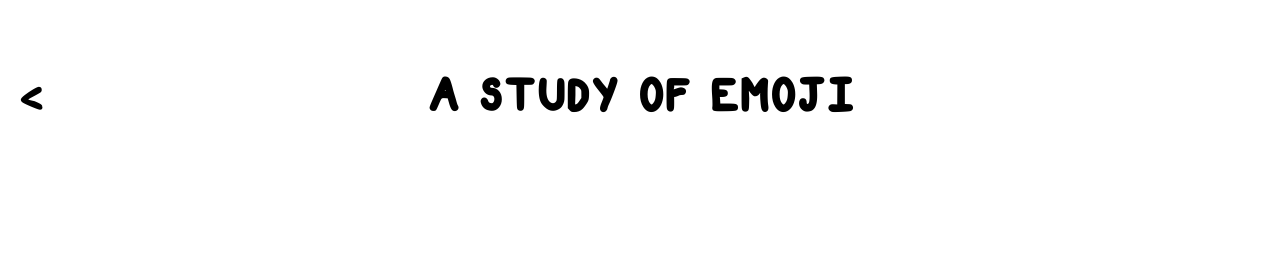
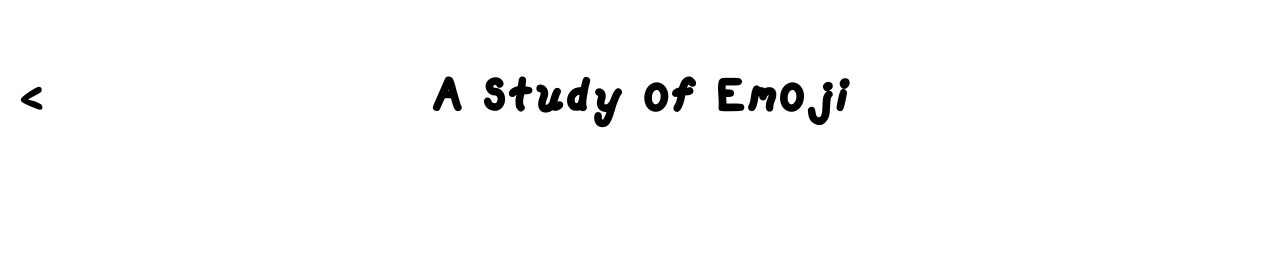
Before and after one commit to barnesy/portfolio, a Jekyll site: the page built from _posts/2018-08-6-buzz-msg.md, in a window 1280 px wide. Shown: the top 266 px of the page. Built offline with Jekyll 4.4.1, drawn with Linux system fonts in a browser that asks for light colours; some of the changed text lies outside the part shown.

Commit message:
Fix: typo

```diff
--- a/_posts/2018-08-6-buzz-msg.md
+++ b/_posts/2018-08-6-buzz-msg.md
@@ -14,7 +14,7 @@
 
 ![alt text](/assets/img/projects/buzz-msg/buzz-msg-views.png)
 
-> Time to inject some humor. We wanted the site to be simple and establish a design language to draw from in the future
+> Time to inject some humor. We wanted the site to be simple and establish a design language to draw from in the future.
 
 ![alt text](/assets/img/projects/buzz-msg/buzz-msg-website.png)
 ![alt text](/assets/img/projects/buzz-msg/buzz-msg-web-design.png)
--- a/assets/css/main.scss
+++ b/assets/css/main.scss
@@ -71,10 +71,6 @@
 
     h2 {
       margin-top: 30px;
-    }
-
-    h3 {
-      // font-size: 1.25em;
     }
 
     h4 {
@@ -179,7 +175,6 @@
   background: none;
   font-size: 2.75em;
   margin: 60px 45px 45px;
-  text-transform: uppercase;
 
   @media (min-width: $small-screen) {
     margin: 0 0 45px;
```
